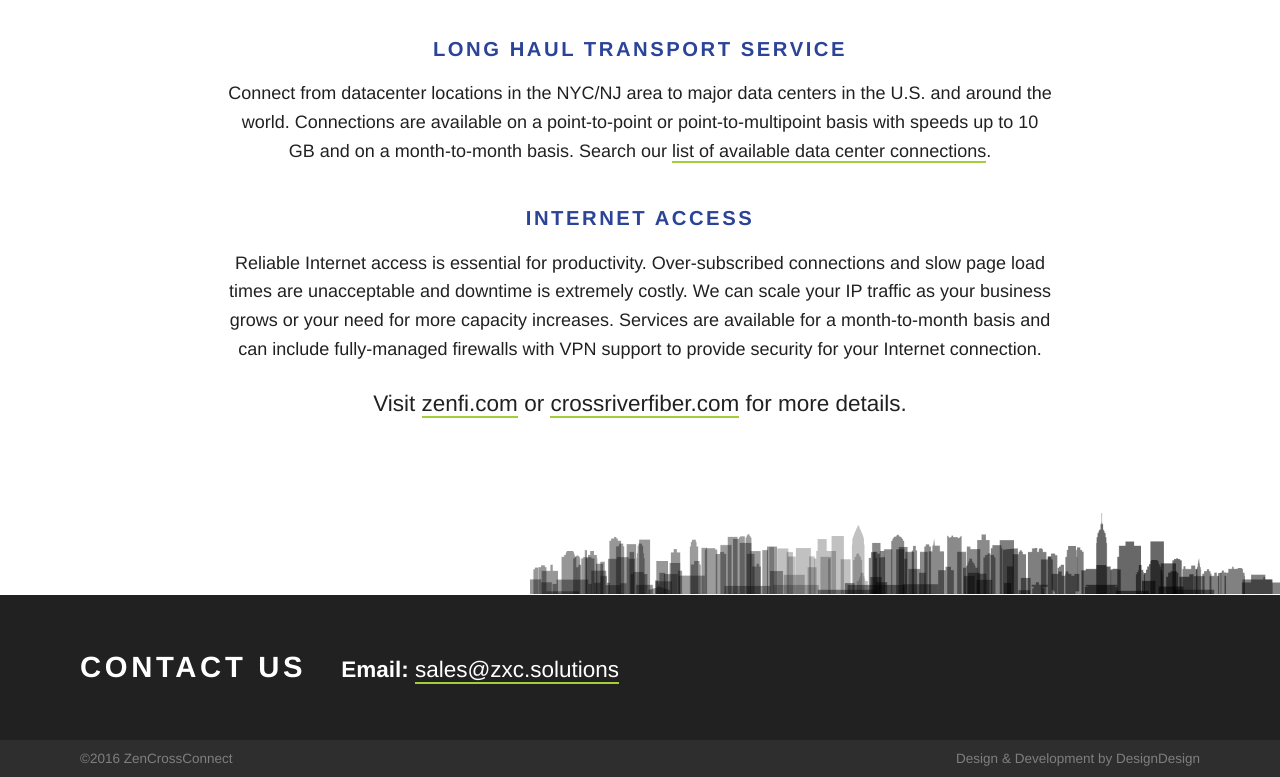
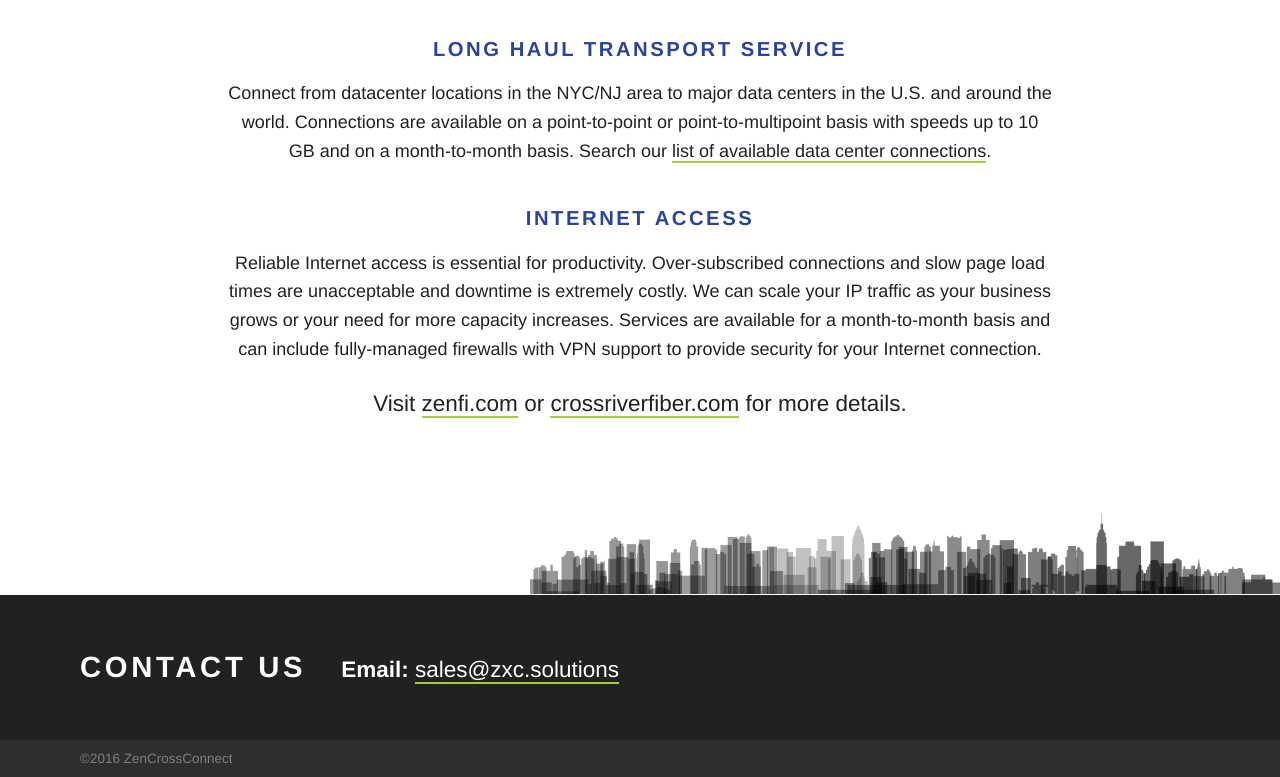
Before and after one commit to lycorine/zxc, a website: page dist/about.html in a window 1280 px wide. Shown: the part 2315-3092 px from the top of the page. Drawn offline with Linux system fonts and the light colour scheme.

Commit message:
Remove DesignDesign link from footer

```diff
--- a/dist/about.html
+++ b/dist/about.html
@@ -186,7 +186,6 @@
       <span class="cr">
         &copy;2016 ZenCrossConnect
       </span>
-      <span class="dd">Design &amp; Development by <a href="http://createwithdd.com/?ref=zxc" target="_blank">DesignDesign</a></span>
 
     </div>
   </footer><!-- .main-footer -->
```
Also changed, not shown: dist/account.html (+0 -1 lines), dist/checkout-terms.html (+0 -1 lines), dist/checkout.html (+0 -1 lines), dist/configure-route.html (+0 -1 lines), dist/configure.html (+0 -1 lines), dist/confirmation-saved.html (+0 -1 lines), dist/confirmation.html (+0 -1 lines), dist/how-it-works.html (+0 -1 lines), dist/index.html (+0 -1 lines), dist/login-register.html (+0 -1 lines), dist/long-haul-transport-locations.html (+0 -1 lines), dist/order-summary-loggedin.html (+0 -1 lines), dist/order-summary.html (+0 -1 lines), dist/pricing.html (+0 -1 lines), 1 more files.
